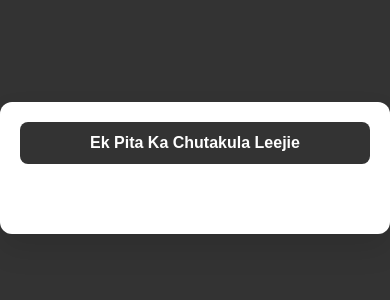
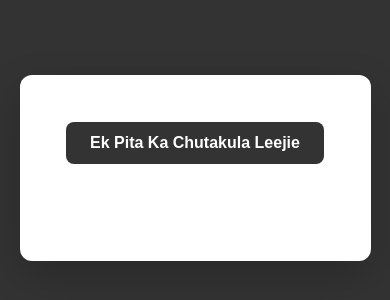
Before and after one commit to JoeyProjects24/Ek-Pita-Ka-Chutakula-Leejie, a plain HTML site: page index.html in a window 390 px wide. Shown: the part 254-554 px from the top of the page. Drawn offline with Linux system fonts and the light colour scheme.

Commit message:
index.html

```diff
--- a/index.html
+++ b/index.html
@@ -21,13 +21,18 @@
       background-color: #fff;
       color: #333;
       border-radius: 12px;
-      padding: 40px;
-      box-shadow: 0 15px 30px rgba(0, 0, 0, 0.1);
-      width: 400px;
+      padding: 8vw;
+      box-shadow: 0 15px 40px rgba(0, 0, 0, 0.2);
+      width: 80vw; /* Default width for larger screens */
+      transition: transform 0.3s ease;
       display: flex;
       flex-direction: column;
       justify-content: center;
       align-items: center;
+      margin: 0 10vw; /* Add space on both sides */
+    }
+    .container:hover {
+      transform: translateY(-15px);
     }
     button {
       padding: 15px 30px;
@@ -38,11 +43,12 @@
       border: none;
       border-radius: 8px;
       cursor: pointer;
+      transition: background-color 0.3s ease, transform 0.3s ease;
       width: 100%; /* Full-width button */
-      transition: background-color 0.2s ease;
     }
     button:hover {
       background-color: #444;
+      transform: scale(1.1);
     }
     p {
       font-size: 24px;
@@ -55,25 +61,27 @@
       padding: 12px;
       font-size: 14px;
       font-weight: bold;
-      background-color: #333;
+      background-color: #333; /* Button color changed to #333 */
       color: white;
       border: none;
       border-radius: 50px;
       cursor: pointer;
       margin-top: 20px;
       display: none;
-      width: 80%; /* Slightly reduced width */
-      transition: background-color 0.2s ease;
+      width: 100%;
+      transition: background-color 0.3s ease, transform 0.3s ease;
     }
     .share-button:hover {
       background-color: #444;
+      transform: scale(1.05);
     }
 
     /* Media query for mobile responsiveness */
     @media (max-width: 600px) {
       .container {
-        width: 90%;  /* Container takes up most of the width on smaller screens */
-        padding: 20px;
+        width: 90vw;  /* Container takes up more width on smaller screens */
+        padding: 12vw;
+        margin: 0 5vw; /* Add space on both sides for mobile */
       }
       p {
         font-size: 20px;  /* Smaller font for mobile devices */
@@ -85,6 +93,14 @@
       .share-button {
         font-size: 12px;  /* Smaller font size for share button */
         padding: 10px;
+      }
+    }
+
+    /* For screens larger than 600px */
+    @media (min-width: 601px) {
+      .container {
+        width: 60vw; /* Adjust width for medium screens */
+        padding: 6vw;
       }
     }
   </style>
```
